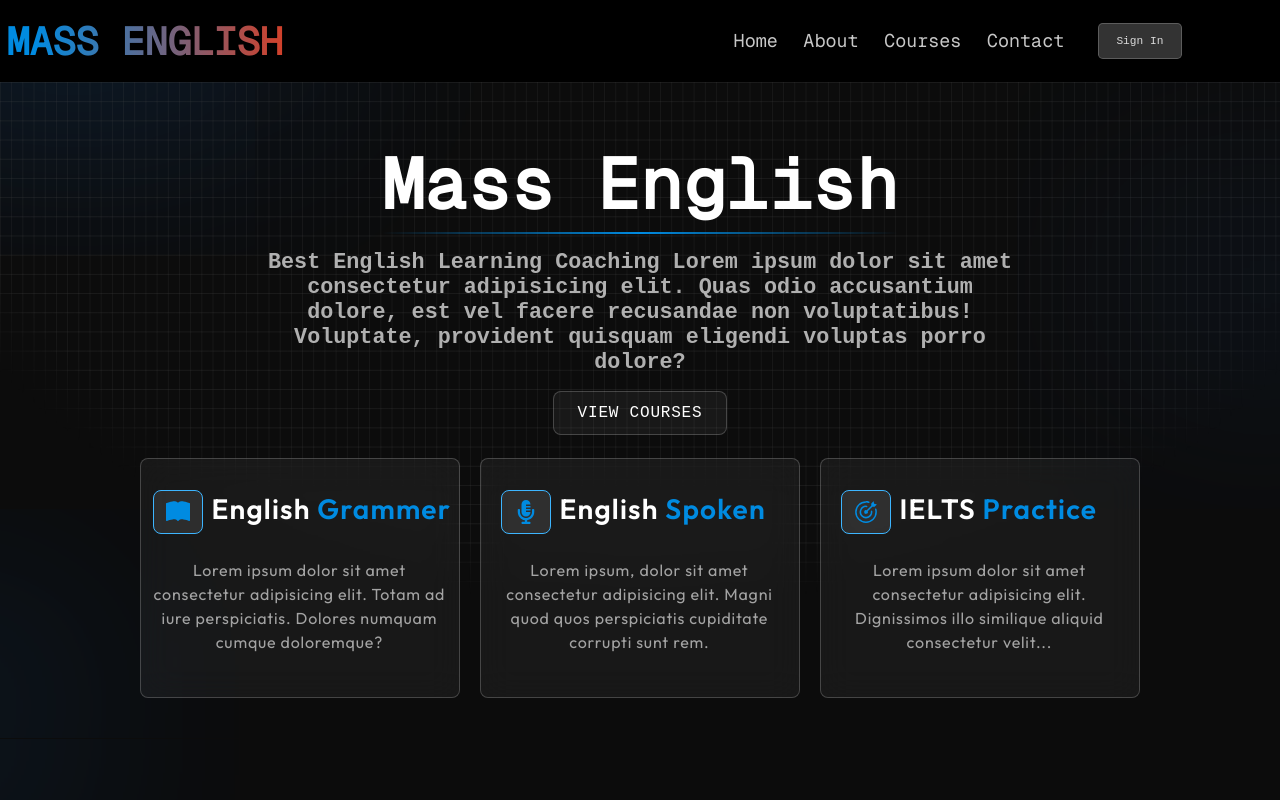
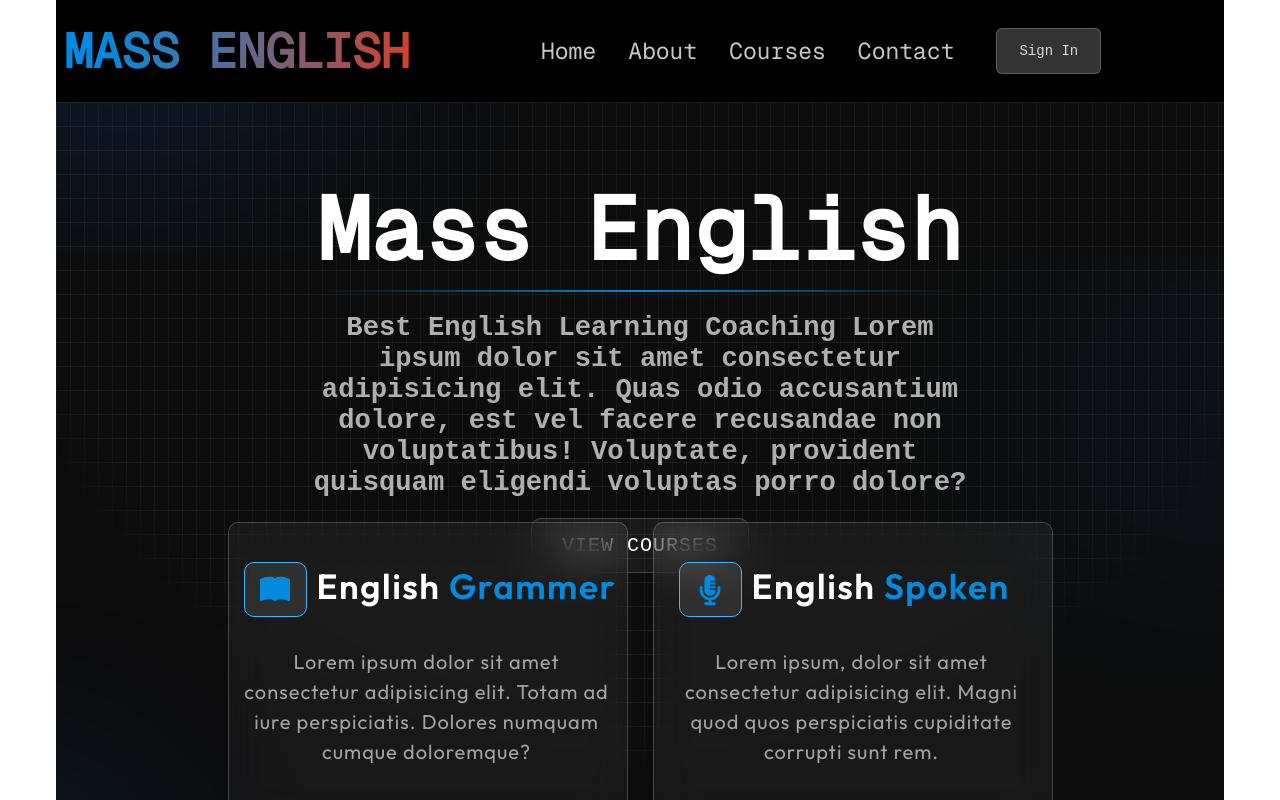
Before and after one commit to emonshikder007/mass-english, a React (Vite) app in the folder mass_english/: page / in a window 1280 px wide. Shown: the top 800 px of the page. Built offline with nearby package versions, Linux system fonts and the light colour scheme; a web font is replaced by a local one.

Commit message:
initial commit

```diff
--- a/mass_english/index.html
+++ b/mass_english/index.html
@@ -20,11 +20,7 @@
       href="https://fonts.googleapis.com/css2?family=Inter:wght@700&display=swap"
       rel="stylesheet"
     />
-    <script>
-      window.onload = function () {
-        document.body.style.zoom = "80%";
-      };
-    </script>
+
   </head>
   <body>
     <div id="root"></div>
--- /dev/null
+++ b/mass_english/src/App.css
@@ -0,0 +1,5 @@
+.app-container {
+  max-width: 1200px;
+  margin: 0 auto;
+  padding: 0 16px;
+}
--- a/mass_english/src/App.jsx
+++ b/mass_english/src/App.jsx
@@ -5,6 +5,7 @@ import { Toaster } from "react-hot-toast";
 import Navbar from "./components/header/Header";
 import { AuthContext } from "./context/AuthContext";
 import { useContext } from "react";
+import "./App.css";
 
 const App = () => {
   const location = useLocation();
@@ -17,12 +18,15 @@ const App = () => {
     <>
       <Toaster position="top-center" reverseOrder={false} />
 
-      {/* Show Header only on Home page */}
-      {isHomePage && <Navbar isLoggedIn={auth.isLoggedIn} />}
+      {/* Wrap everything inside the layout container */}
+      <div className="app-container">
+        {/* Show Header only on Home page */}
+        {isHomePage && <Navbar isLoggedIn={auth.isLoggedIn} />}
 
-      <AnimatePresence mode="wait">
-        <Outlet key={location.pathname} />
-      </AnimatePresence>
+        <AnimatePresence mode="wait">
+          <Outlet key={location.pathname} />
+        </AnimatePresence>
+      </div>
     </>
   );
 };
```
